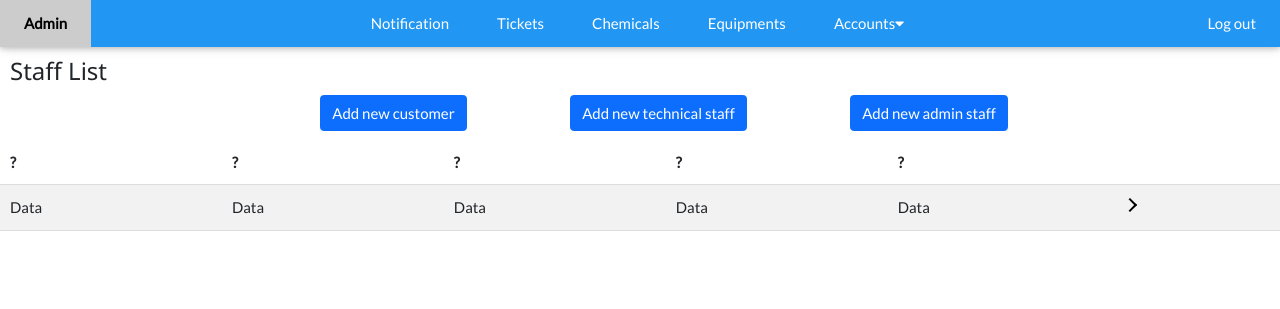
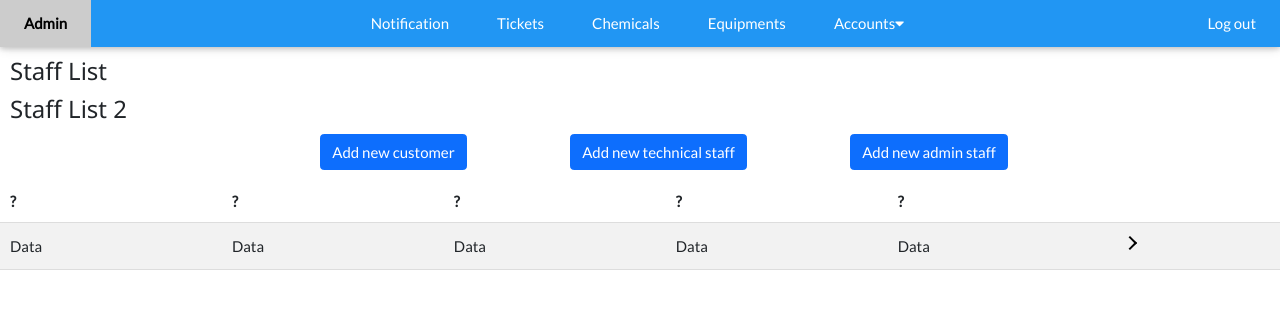
Before and after one commit to qqchrono/WSMErnest, a PHP site: page /adminHomePage.php in a window 1280 px wide. Shown: the top 309 px of the page. Run offline with PHP 8.4, Linux system fonts and the light colour scheme.

Commit message:
added heading

```diff
--- a/Website Administrator with CSS/Admin homepage/adminHomePage.php
+++ b/Website Administrator with CSS/Admin homepage/adminHomePage.php
@@ -124,6 +124,7 @@ button:hover {
 		</div>
 
 	 <h3 class="heading-gap">Staff List</h3>
+   <h3 class="heading-gap">Staff List 2</h3>
 
 	<div class="button-container">
         <a href="#" class="btn btn-primary">Add new customer</a>
```
